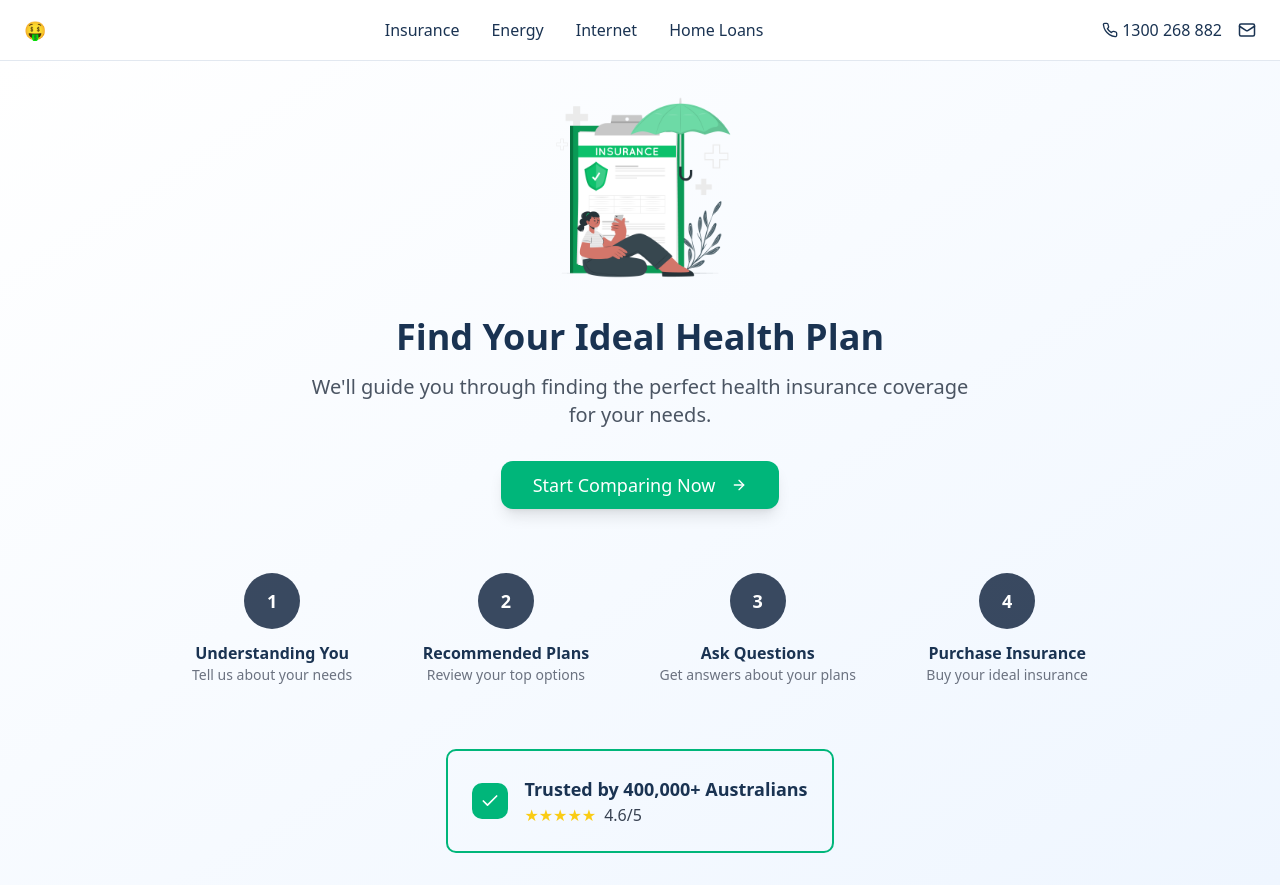
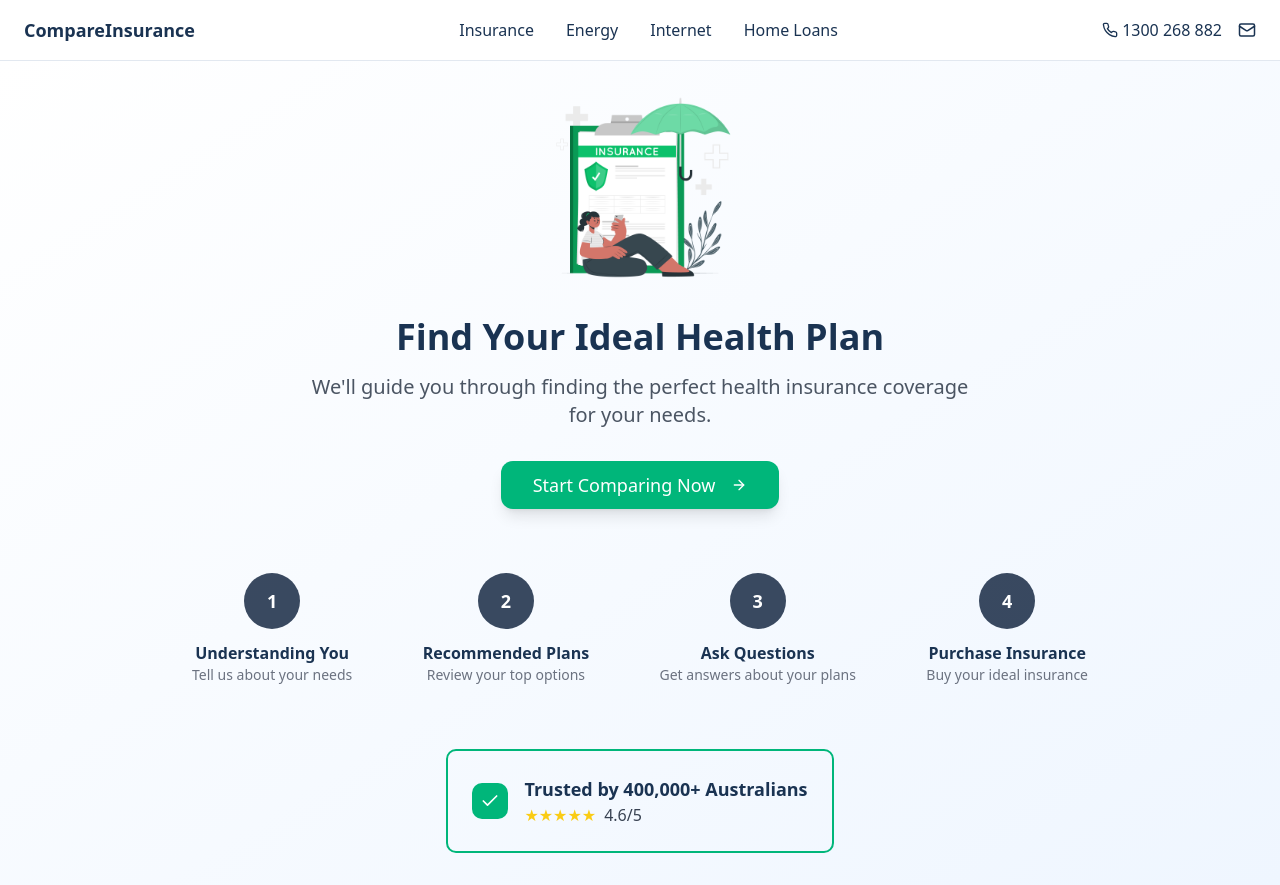
Before and after one commit to gayathrikasi-everest/compare-insurance, a React (Vite) app: page / in a window 1280 px wide. Built offline with nearby package versions, Linux system fonts and the light colour scheme.

Commit message:
Visual edit in Lovable
Edited UI in Lovable

```diff
--- a/src/App.tsx
+++ b/src/App.tsx
@@ -12,7 +12,7 @@ import Index from "./pages/Index";
 const queryClient = new QueryClient();
 const Header = () => <header className="header">
     <div className="flex items-center space-x-2">
-      <div className="text-lg font-bold text-cc-blue">🤑</div>
+      <div className="text-lg font-bold text-cc-blue">CompareInsurance</div>
     </div>
     <nav className="hidden md:flex items-center space-x-8">
       <Link to="/" className="nav-link font-medium">Insurance</Link>
```
